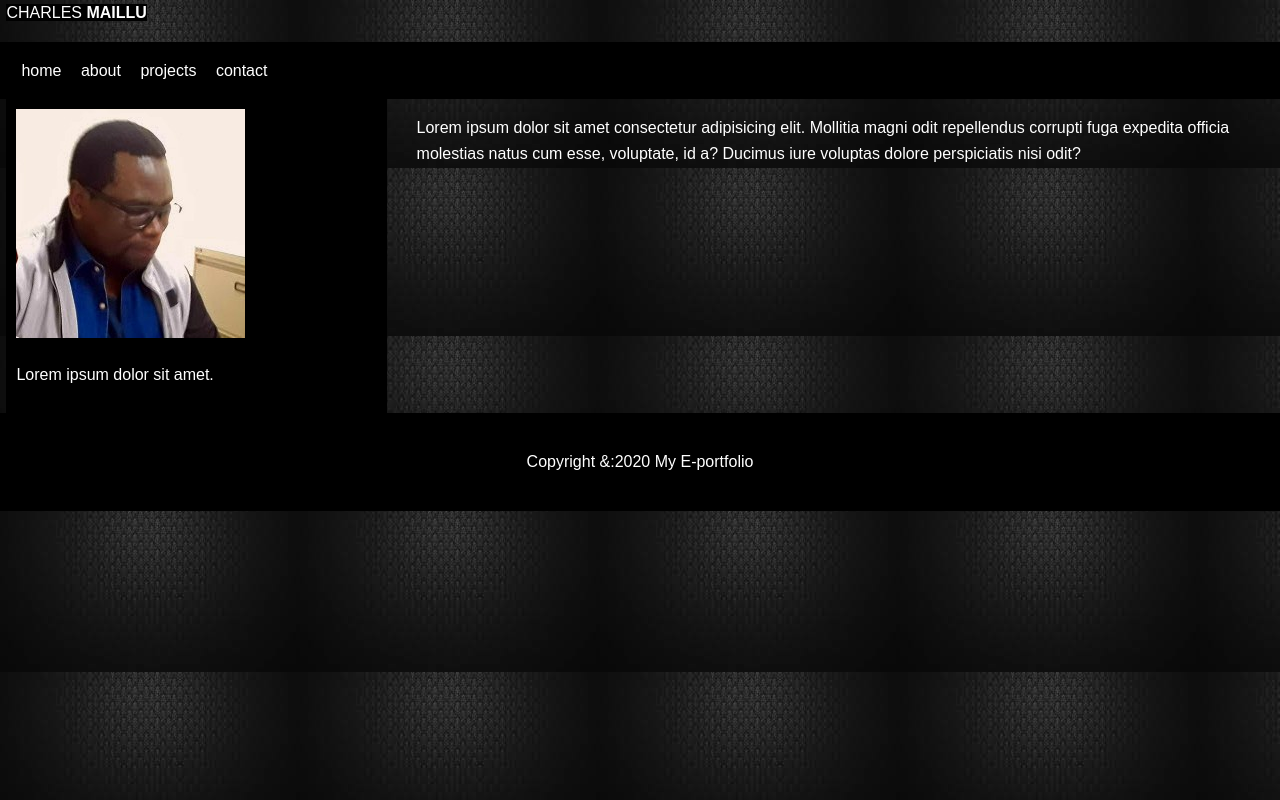
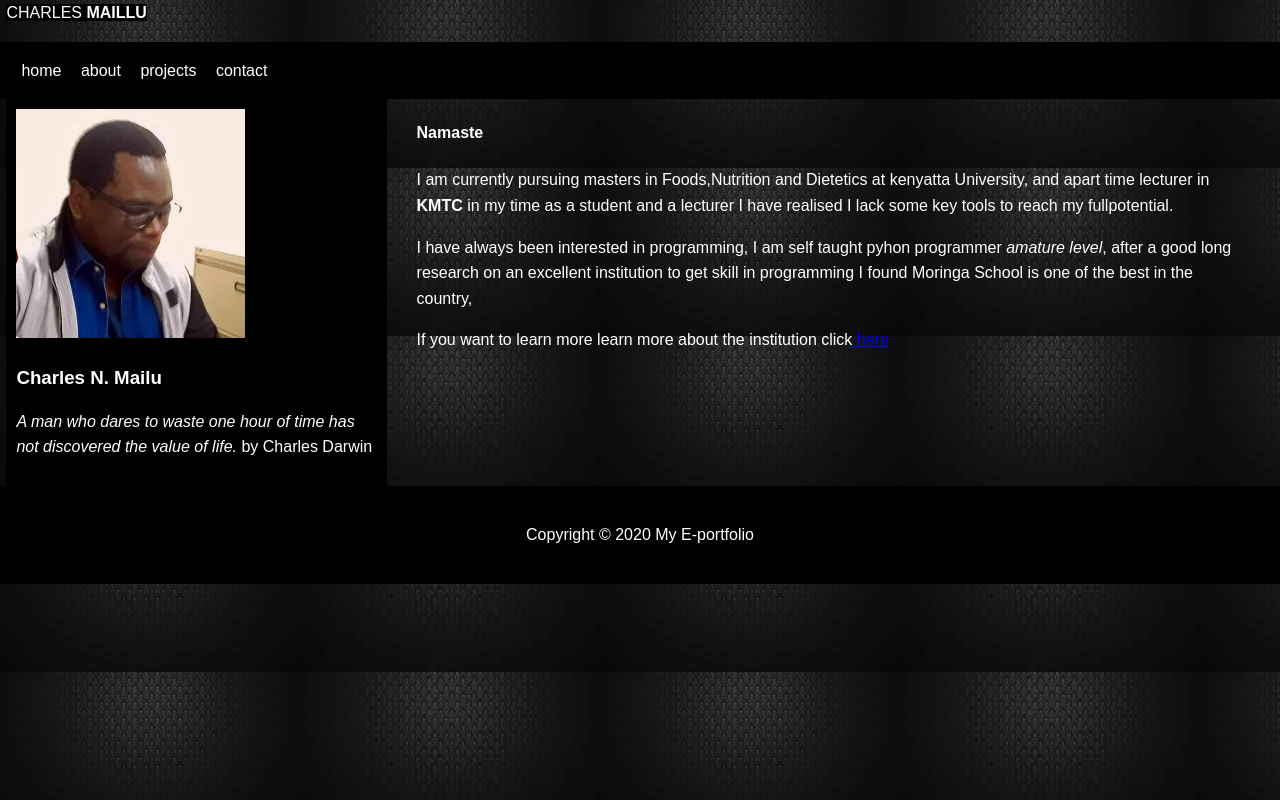
Before and after one commit to charlesmaillu/about, a plain HTML site: page index.html in a window 1280 px wide. Drawn offline with Linux system fonts and the light colour scheme.

Commit message:
add link to moringa school

```diff
--- a/index.html
+++ b/index.html
@@ -33,15 +33,31 @@
         <section>
             <aside id="sidebar">
               <img src="./images/my-photo.jpg" alt="my-photo">
-              <p>Lorem ipsum dolor sit amet.</p>
+              <h3>Charles N. Mailu</h3>
+              <p>
+                 <em>A man who dares to waste one hour of time has not discovered the value of life.</em> by Charles  Darwin
+              </p>
+
+              <p>
+
+              </p>
             </aside>
         </section>
 
         <section>
             <div id="mainblock">
 
+                <h4>Namaste</h4>
+
                <p >
-                 Lorem ipsum dolor sit amet consectetur adipisicing elit. Mollitia magni odit repellendus corrupti fuga expedita officia molestias natus cum esse, voluptate, id a?  Ducimus iure voluptas dolore perspiciatis nisi odit?
+                 I am currently pursuing masters in Foods,Nutrition and Dietetics at kenyatta University, and apart time lecturer in <strong>KMTC</strong> in my time as a student and a lecturer I have realised I lack some key tools to reach my fullpotential.
+                </p>
+
+                <p>
+                    I have always been interested in programming, I am self taught pyhon programmer <em>amature level</em>, after a good long research on an excellent institution to get skill in  programming I found Moringa School is one of the best in the country,
+                </p>
+                <p>
+                    If you want to learn more learn more about the institution click<a href="https://moringaschool.com/"> here</a>
                 </p>
             </div>
         </section>
@@ -51,7 +67,7 @@
 
     <footer id="mainfooter" >
         <p>
-            Copyright &:2020 My E-portfolio
+            Copyright &#169 2020 My E-portfolio
         </p>
     </footer>
 
```
